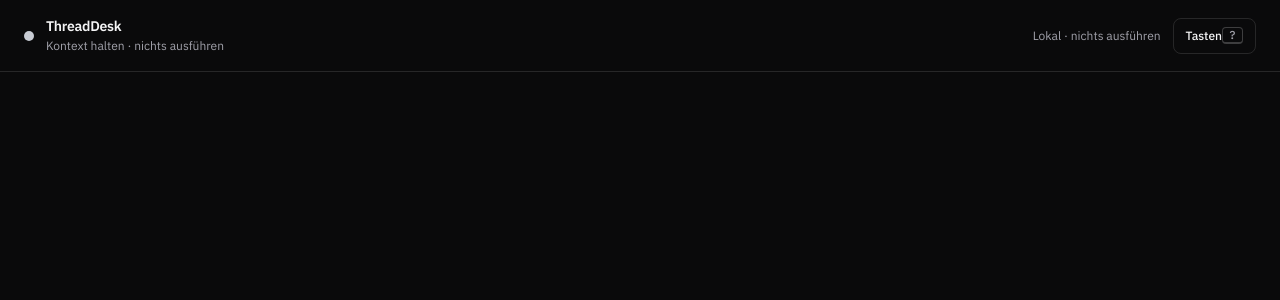
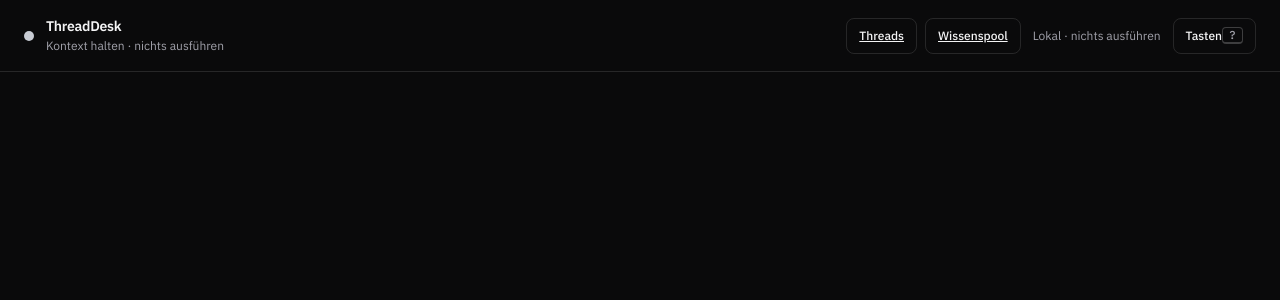
Before and after one commit to landjunge/threaddesk, a FastAPI app: template src/threaddesk/ui/templates/base.html in a window 1280 px wide. Shown: the top 300 px of the page. Run offline with FastAPI, Linux system fonts and the light colour scheme; the template is opened without the code that fills it, so the values that code supplies are empty; some libraries are stand-ins or nearby versions.

Commit message:
feat: update src/threaddesk/ui/templates/base.html

```diff
--- a/src/threaddesk/ui/templates/base.html
+++ b/src/threaddesk/ui/templates/base.html
@@ -27,6 +27,10 @@
           </div>
         </div>
         <div class="topbar-actions">
+          <nav class="view-nav" aria-label="Ansichten">
+            <a href="/" class="btn btn-ghost btn-compact">Threads</a>
+            <a href="/knowledge" class="btn btn-ghost btn-compact">Wissenspool</a>
+          </nav>
           <p class="topbar-note">Lokal · nichts ausführen</p>
           <button type="button" class="btn btn-ghost btn-compact" data-help-open>
             Tasten <kbd>?</kbd>
```
